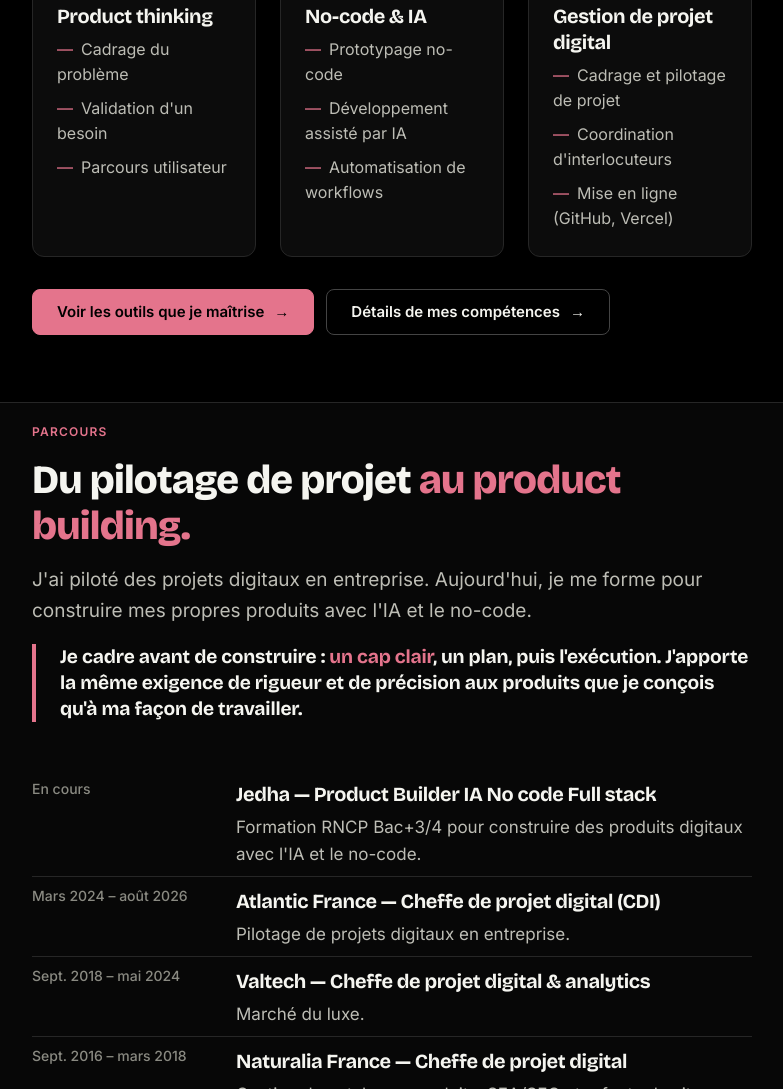
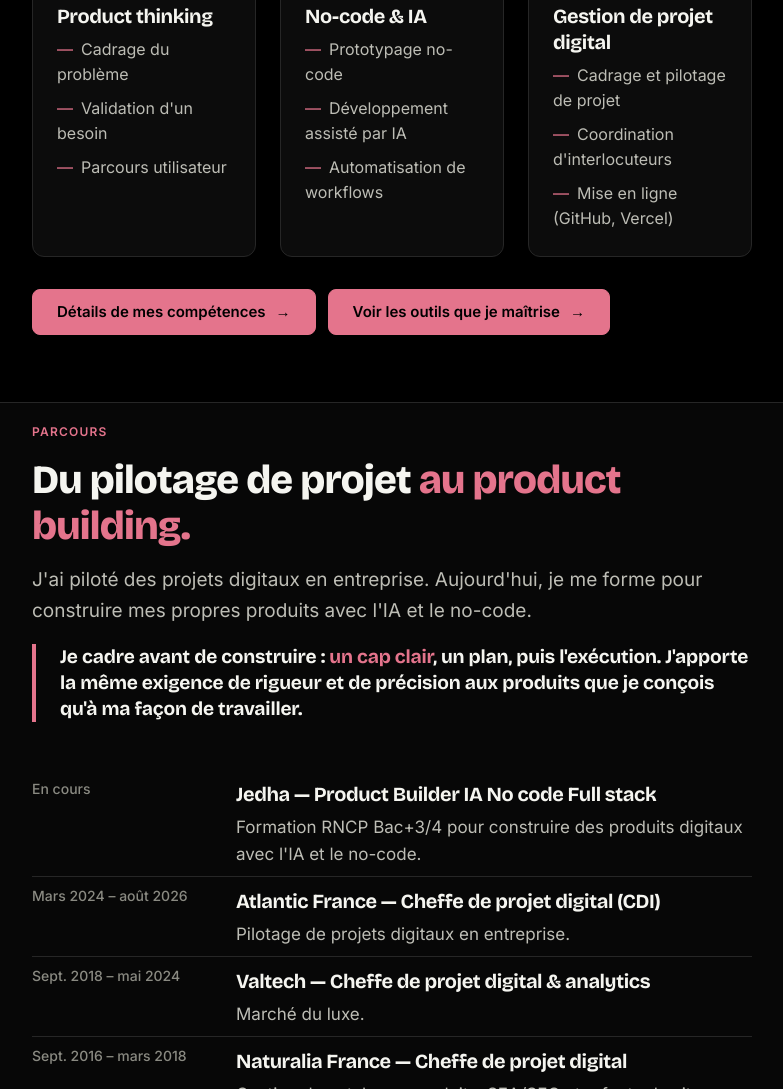
Before and after one commit to damiaoanais/Portfolio, a plain HTML site: page index.html in a window 1280 px wide. Shown: the part 3409-4498 px from the top of the page, without its empty margins (32-815 px from the left). Drawn offline with nearby package versions, Linux system fonts and the light colour scheme.

Commit message:
Boutons compétences : les deux en rose, Détails en premier
Co-Authored-By: Claude Sonnet 5.5 <noreply@anthropic.com>
Claude-Session: https://claude.ai/code/session_01VqSY3LTKig35ZfaYQQBsT3

```diff
--- a/index.html
+++ b/index.html
@@ -480,7 +480,7 @@
             </ul>
           </article>
         </div>
-        <p style="margin-top: 32px; display: flex; flex-wrap: wrap; gap: 12px;"><a class="btn btn-primary btn-fixed" href="outils.html">Voir les outils que je maîtrise<span aria-hidden="true" style="margin: 0 0 0 10px;">&rarr;</span></a><a class="btn btn-secondary" href="competences.html">Détails de mes compétences<span aria-hidden="true" style="margin: 0 0 0 10px;">&rarr;</span></a></p>
+        <p style="margin-top: 32px; display: flex; flex-wrap: wrap; gap: 12px;"><a class="btn btn-primary btn-fixed" href="competences.html">Détails de mes compétences<span aria-hidden="true" style="margin: 0 0 0 10px;">&rarr;</span></a><a class="btn btn-primary btn-fixed" href="outils.html">Voir les outils que je maîtrise<span aria-hidden="true" style="margin: 0 0 0 10px;">&rarr;</span></a></p>
       </div>
     </section>
 
```
